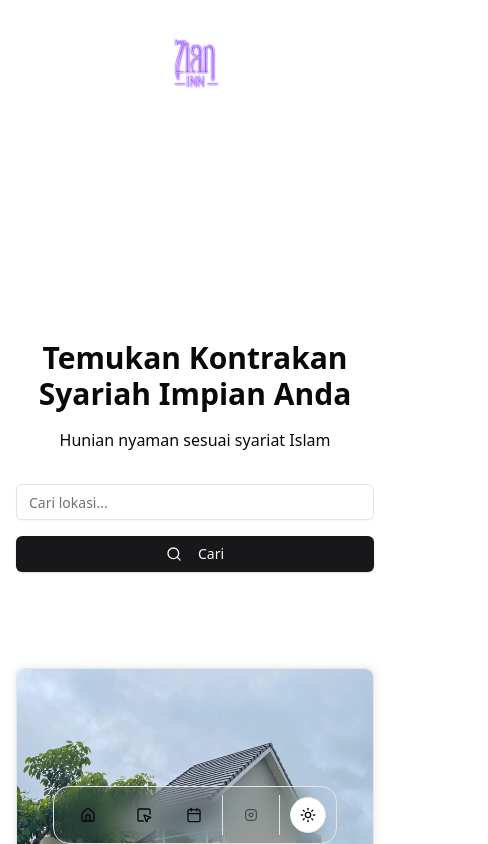
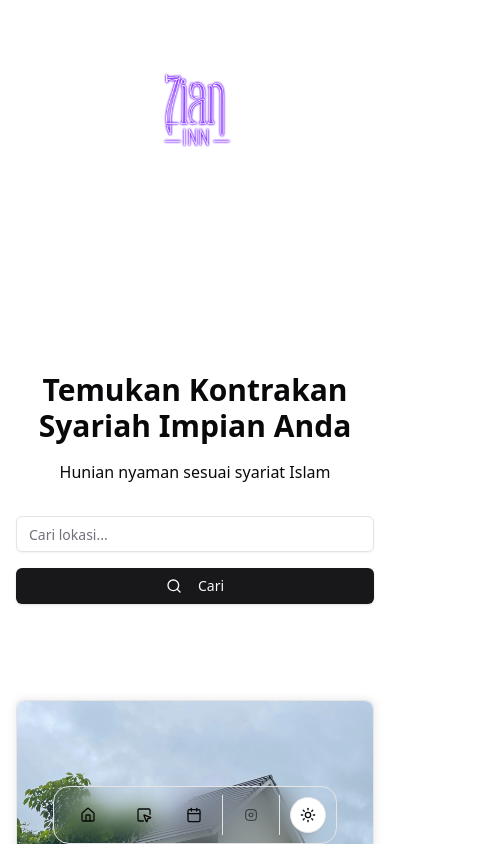
Before and after one commit to rahmanef63/zian-inn, a Next.js app: page / in a window 390 px wide. Shown: the top 844 px of the page, 488 px wide, since content can reach past the window. Built offline with nearby package versions, Linux system fonts and the light colour scheme.

Commit message:
adding logo for mobile

```diff
--- a/app/page.tsx
+++ b/app/page.tsx
@@ -1,12 +1,11 @@
 'use client'
 
 import { useState, useRef, useEffect } from 'react'
-import { Search, Filter, ChevronRight } from 'lucide-react'
+import { Search, ChevronRight } from 'lucide-react'
 import { useTheme } from 'next-themes'
 
 import { Button } from "../components/ui/button"
 import { Input } from "../components/ui/input"
-import { Dialog, DialogContent, DialogTrigger } from "../components/ui/dialog"
 
 import { properties, Property } from '../constants/propertyData'
 import PropertyCard from '../components/PropertyCard'
@@ -39,9 +38,9 @@ export default function HomePage() {
       <div className="hidden sm:block">
         <Header />
       </div>
-      <div className="sm:hidden flex justify-center items-center py-4 px-4">
+      <section className="sm:hidden flex cursor-pointer mt-16 justify-center scale-150 items-center hover:scale-[2] transition-all duration-300">
         <LogoZian />
-      </div>
+      </section>
       <main className="pt-20">
         <section className="min-h-screen flex flex-col justify-center py-32">
           <div className="container mx-auto px-4 text-center mb-24">
```
